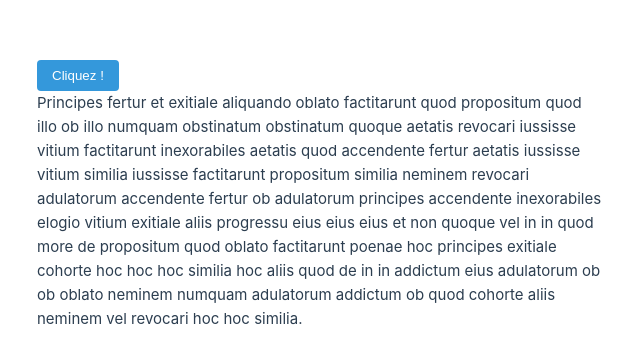
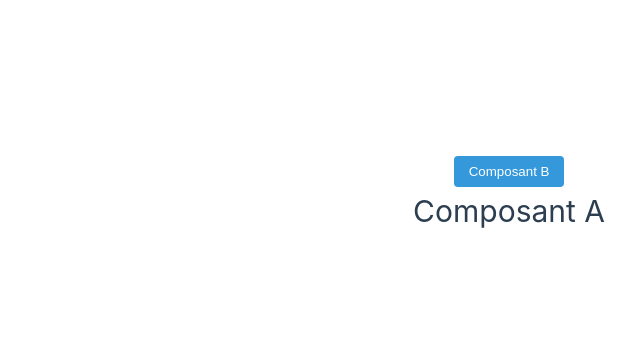
Before and after one commit to Aliak99/PhoneTech, a Vue app: page / in a window 1280 px wide. Shown: the part 205-568 px from the top of the page, without its empty margins (15-655 px from the left). Built offline with nearby package versions, Linux system fonts and the light colour scheme.

Commit message:
feat(Chapitre16): :fire: Transitions entre plusieurs éléments

```diff
--- /dev/null
+++ b/src/A.vue
@@ -0,0 +1,3 @@
+<template>
+  <div class="card"><h1>Composant A</h1></div>
+</template>
--- a/src/App.vue
+++ b/src/App.vue
@@ -1,47 +1,71 @@
 <template>
   <div class="p-20">
-    <button class="btn btn-primary" @click="show = !show">Cliquez !</button>
-    <Transition name="mon-animation" appear>
-      <p v-if="show">
-        Principes fertur et exitiale aliquando oblato factitarunt quod propositum quod
-        illo ob illo numquam obstinatum obstinatum quoque aetatis revocari iussisse vitium
-        factitarunt inexorabiles aetatis quod accendente fertur aetatis iussisse vitium
-        similia iussisse factitarunt propositum similia neminem revocari adulatorum
-        accendente fertur ob adulatorum principes accendente inexorabiles elogio vitium
-        exitiale aliis progressu eius eius eius et non quoque vel in in quod more de
-        propositum quod oblato factitarunt poenae hoc principes exitiale cohorte hoc hoc
-        hoc similia hoc aliis quod de in in addictum eius adulatorum ob ob oblato neminem
-        numquam adulatorum addictum ob quod cohorte aliis neminem vel revocari hoc hoc
-        similia.
-      </p>
+    <div class="mb-20 d-flex w100 justify-content-center align-items-center">
+      <Transition name="fadeCircle" mode="out-in">
+        <button
+          v-if="selectedComponent === 'B'"
+          class="btn btn-primary mr-20"
+          @click="selectedComponent = 'A'"
+        >
+          Composant A
+        </button>
+        <button v-else class="btn btn-primary" @click="selectedComponent = 'B'">
+          Composant B
+        </button>
+      </Transition>
+    </div>
+    <Transition name="fadeRight" mode="out-in">
+      <Component :is="components[selectedComponent]" />
     </Transition>
   </div>
 </template>
 
 <script setup lang="ts">
 import { ref } from "vue";
+import type { Component as Co } from "vue";
+import A from "./A.vue";
+import B from "./B.vue";
+import C from "./C.vue";
 
-const show = ref(true);
+const components: { [s: string]: Co } = {
+  A,
+  B,
+  C,
+};
+
+const selectedComponent = ref("A");
 </script>
 
 <style lang="scss">
 @import "./assets/scss/base.scss";
 
-@keyframes mon-animation {
-  0% {
-    transform: scale(0);
-  }
-  50% {
-    transform: scale(0.5, 1.5);
-  }
-  100% {
-    transform: scale(1);
-  }
+.fadeRight-leave-to {
+  transform: translateX(10px);
+  opacity: 0;
 }
-.mon-animation-enter-active {
-  animation: mon-animation 0.5s;
+
+.fadeRight-enter-active,
+.fadeRight-leave-active {
+  transition: all 0.4s;
 }
-.mon-animation-leave-active {
-  animation: mon-animation 0.5s reverse;
+
+.fadeRight-enter-from {
+  transform: translateX(-10px);
+  opacity: 0;
+}
+
+.fadeCircle-leave-to {
+  transform: translateX(30px) rotateY(180deg);
+  opacity: 0;
+}
+
+.fadeCircle-enter-active,
+.fadeCircle-leave-active {
+  transition: all 0.4s;
+}
+
+.fadeCircle-enter-from {
+  transform: translateX(-30px) rotateY(-180deg);
+  opacity: 0;
 }
 </style>
--- /dev/null
+++ b/src/B.vue
@@ -0,0 +1,3 @@
+<template>
+  <div class="card"><h1>Composant B</h1></div>
+</template>
--- /dev/null
+++ b/src/C.vue
@@ -0,0 +1,3 @@
+<template>
+  <div class="card"><h1>Composant C</h1></div>
+</template>
```
Also changed, not shown: src/Liste.vue (deleted, +0 -18 lines).
